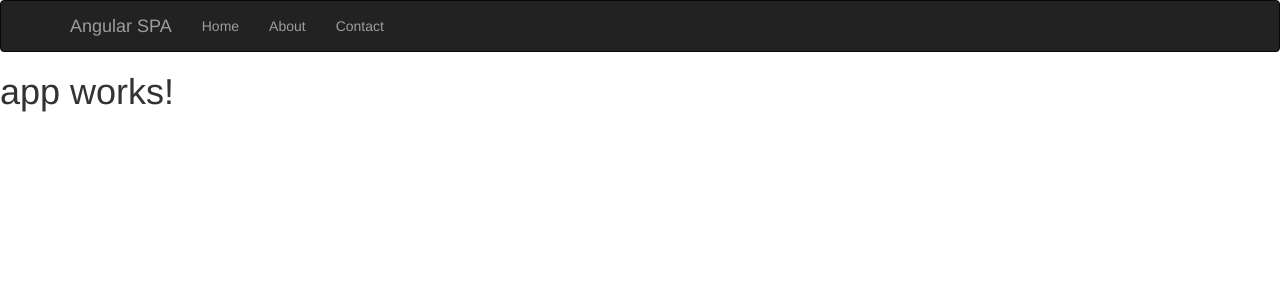
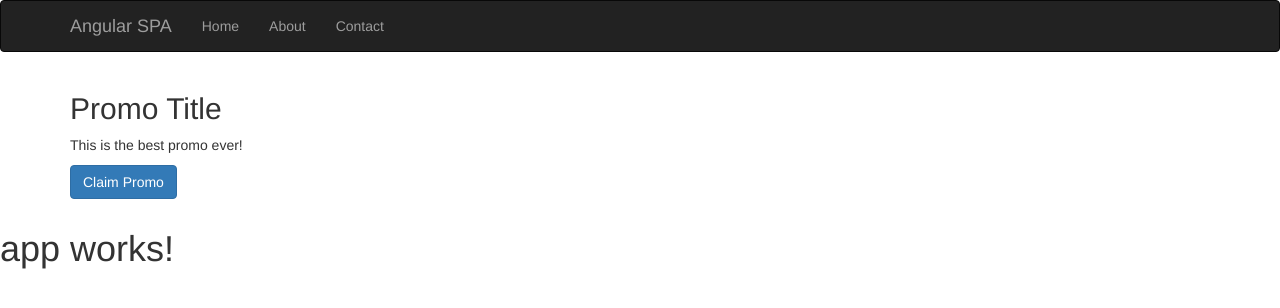
Before and after one commit to codyme/ngPizzaria, an Angular app: page / in a window 1280 px wide. Shown: the top 308 px of the page. Built offline with nearby package versions, Linux system fonts and the light colour scheme.

Commit message:
creates and adds promo component

```diff
--- a/src/app/app.component.html
+++ b/src/app/app.component.html
@@ -1,4 +1,5 @@
 <app-navbar></app-navbar>
+<app-promo></app-promo>
 <h1>
   {{title}}
 </h1>
--- a/src/app/app.module.ts
+++ b/src/app/app.module.ts
@@ -5,11 +5,13 @@ import { HttpModule } from '@angular/http';
 
 import { AppComponent } from './app.component';
 import { NavbarComponent } from './components/navbar/navbar.component';
+import { PromoComponent } from './components/promo/promo.component';
 
 @NgModule({
   declarations: [
     AppComponent,
-    NavbarComponent
+    NavbarComponent,
+    PromoComponent
   ],
   imports: [
     BrowserModule,
--- /dev/null
+++ b/src/app/components/promo/promo.component.html
@@ -0,0 +1,7 @@
+<section>
+  <div class="container">
+    <h2>{{promoTitle}}</h2>
+    <p>{{promoText}}</p>
+    <p><a href="#" class="btn btn-primary">{{promoCTA}}</a></p>
+  </div>
+</section>
--- /dev/null
+++ b/src/app/components/promo/promo.component.ts
@@ -0,0 +1,23 @@
+import { Component, OnInit } from '@angular/core';
+
+@Component({
+  selector: 'app-promo',
+  templateUrl: './promo.component.html',
+  styleUrls: ['./promo.component.css']
+})
+export class PromoComponent implements OnInit {
+
+  private promoTitle: string;
+  private promoText: string;
+  private promoCTA: string;
+
+  constructor() {
+    this.promoTitle = 'Promo Title';
+    this.promoText = 'This is the best promo ever!';
+    this.promoCTA = 'Claim Promo';
+  }
+
+  ngOnInit() {
+  }
+
+}
```
Also changed, not shown: src/app/components/promo/promo.component.css (added), 1 other file (tests, documents, lock files or other folders).
